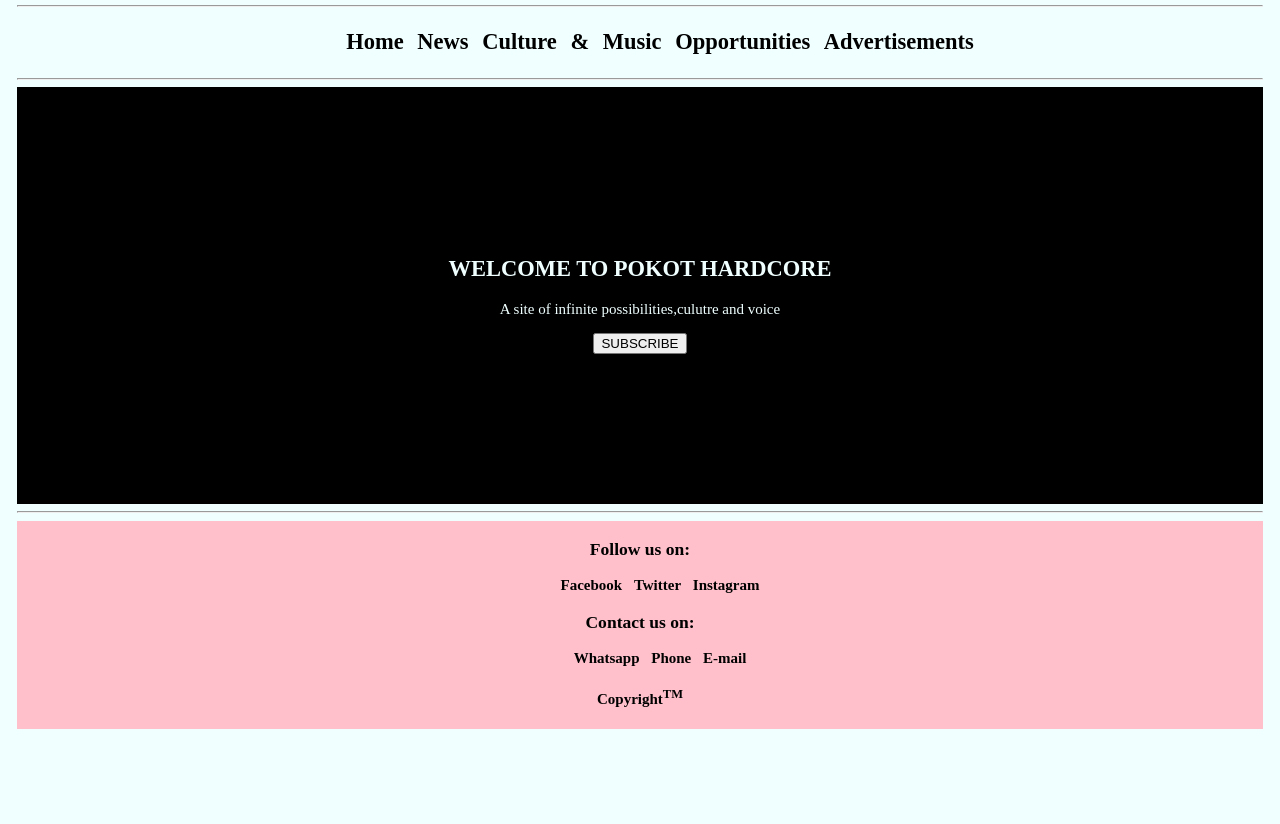
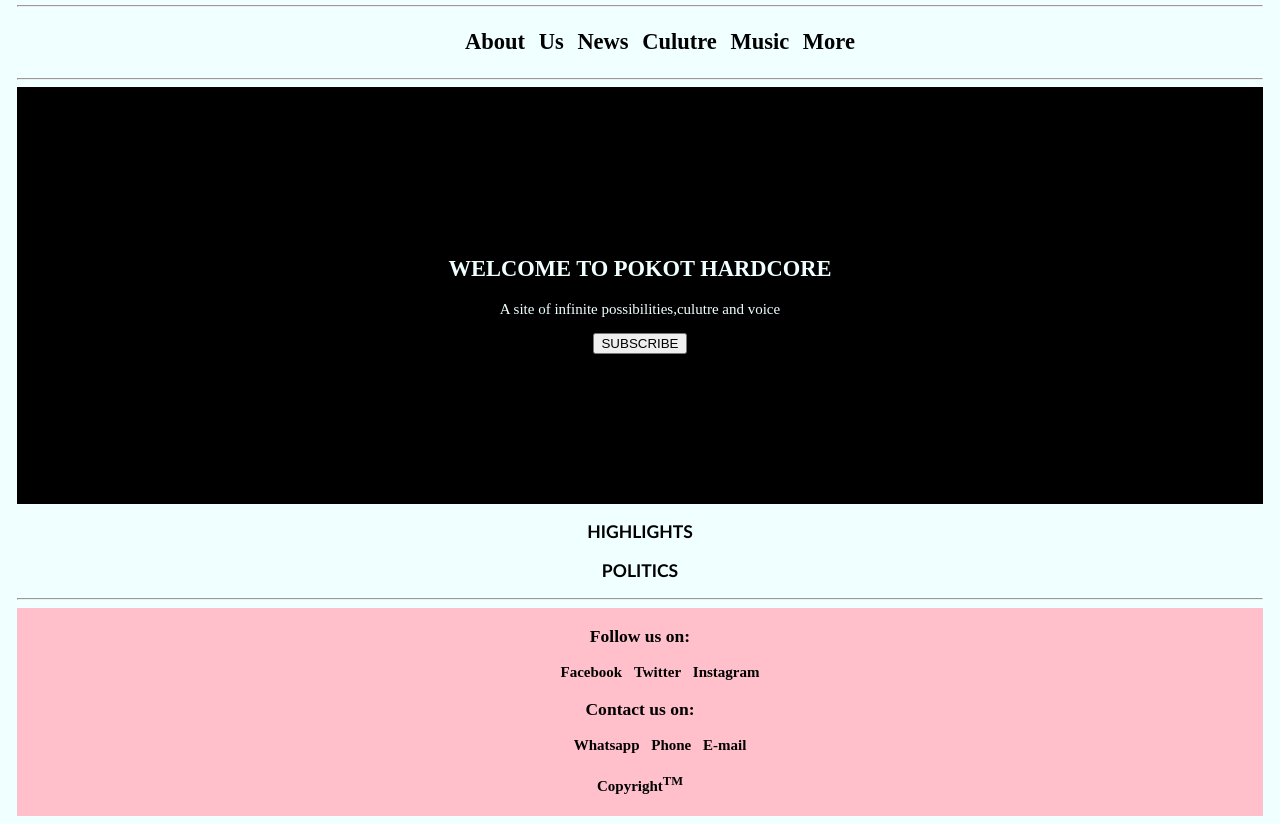
Before and after one commit to Domoske/Pokothardcore, a plain HTML site: page Home.html in a window 1280 px wide. Shown: the part 37-861 px from the top of the page. Before the commit the page ends 800 px from the top, so only its background shows below. Drawn offline with Linux system fonts and the light colour scheme.

Commit message:
first commit

```diff
--- a/Home.html
+++ b/Home.html
@@ -17,11 +17,11 @@
         <div>
             <b>
             <ul class="nav">
-                <li><a href="Home.html">Home</a></li>
-                <li><a href="news/index.html">News</a></li>
-                <li><a href="culture/culture.html">Culture & Music</a></li>
-                <li><a href="#">Opportunities</a></li>
-                <li><a href="#">Advertisements</a></li>
+                <li><a href="#">About Us</a></li>
+                <li><a href="#">News</a></li>
+                <li><a href="#">Culutre</a></li>
+                <li><a href="#">Music</a></li>
+                <li><a href="#">More</a></li>
             </ul>
             </b>
         </div>
@@ -31,17 +31,18 @@
             <p>A site of infinite possibilities,culutre and voice</p>
             <button>SUBSCRIBE</button>
         </div>
-        <!-- "This part should be in some kinda box"
+        <!-- "This part should be in some kinda box"-->
         <div class="highlights">
             <span>
             <h3>HIGHLIGHTS</h3>
-                <img src="imgs/pokothc.png" width="151px" alt="lomunokolinamudat">
+            </span>
+            <div class="box1">
+                <h3>POLITICS</h3>
                 <p>
-                    <b>Hon. Mark Lomunokol</b> visits Amudat for his campaigns.
+
                 </p>
-            </span>
+            </div>
         </div>
-    -->
     </body>
     <hr>
     <footer>
--- a/style.css
+++ b/style.css
@@ -37,3 +37,8 @@ footer{
 footer ul{
     word-spacing: 8px;
 }
+
+.highlights h3{
+    text-align: center;
+    font-family: 'Trebuchet MS', 'Lucida Sans Unicode', 'Lucida Grande', 'Lucida Sans', Arial, sans-serif;
+}
```
